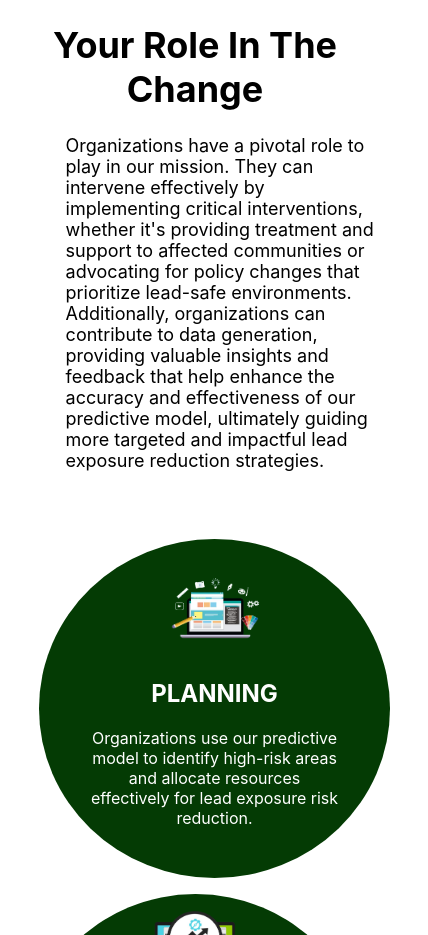
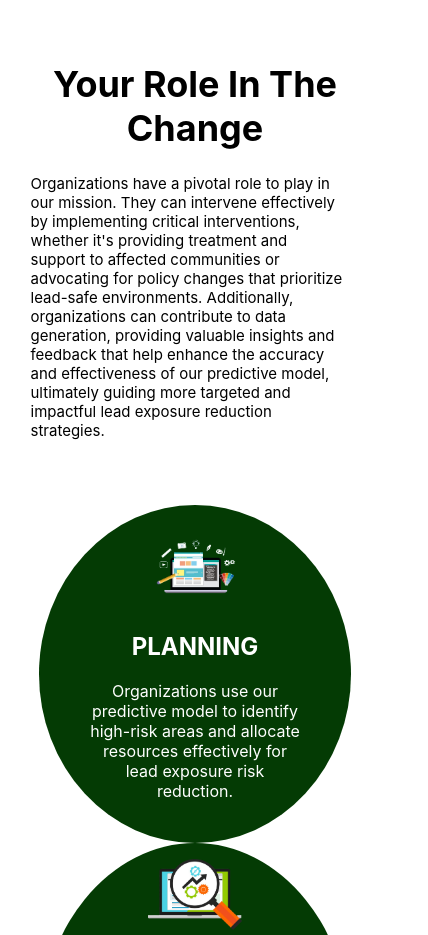
Before and after one commit to akirachix/Neza-Informational, a React (Create React App) app in the folder neza-informationa-lwebsite/: page / in a window 390 px wide. Shown: the part 860-1795 px from the top of the page, 428 px wide, since content can reach past the window. Built offline with nearby package versions, Linux system fonts and the light colour scheme.

Commit message:
updated on about section with media querries on small screen

```diff
--- a/neza-informationa-lwebsite/src/components/NgoRoles/style.css
+++ b/neza-informationa-lwebsite/src/components/NgoRoles/style.css
@@ -3,6 +3,7 @@
   }
   .role{
     margin-top: 10%;
+    overflow: hidden;
   }
 
   .role-content {
@@ -12,7 +13,7 @@
   .role-content p{
     width: 75%;
     text-align: justify;
-    margin-left: 4%;
+    margin-left: 1%;
   }
 
   .planning {
@@ -91,7 +92,7 @@
       }
     .planning {
       background-color: rgb(4, 59, 4);
-      width: 10%;
+      width: 8%;
       height: 10vh;
       color: white;
       margin-left: 26%;
@@ -104,7 +105,7 @@
     }
     .testing-cleaning .testing,
     .testing-cleaning .cleaning {
-      width: 45%;
+      width: 20%;
       height: 40%;
     }
 
@@ -120,7 +121,8 @@
     .role-content p{
       width: 80%;
       text-align: left;
-      /* margin-left: 1%; */
+      font-size: 15px;
+      margin-left: -5%;
     }
     .role{
         margin-top: 75%;
@@ -133,13 +135,22 @@
       text-align: center;
       border-radius: 100%;
     }
-    .planning,
+    .planning{
+      width: 80%;
+      height: 40vh;
+    }
     .testing-cleaning .testing,
     .testing-cleaning .cleaning {
-      width: 90%;
+      width: 80%;
     }
 
     .role img {
       width: 30%;
     }
   }
+  @media (max-width: 380px) {
+    .planning{
+      width: 80%;
+      height: 53vh;
+    }
+  }
--- a/neza-informationa-lwebsite/src/components/Slideshow/style.css
+++ b/neza-informationa-lwebsite/src/components/Slideshow/style.css
@@ -46,7 +46,7 @@
       width: 80vw;
       margin-left: 3%;
       height: 50vh;
-      height: 50vh;
+      height: 70vh;
     }
     .slide{
       grid-template-columns: 1fr;
@@ -83,8 +83,8 @@
     .content {
       text-align: center;
      margin-top: 20%;
-      margin-left: 50%;
-      width: 90vw;
+      margin-left: 52%;
+      width: 80vw;
       font-size: 20px;
       transform: translate(-50%, -50%);
     }
@@ -110,7 +110,7 @@
     .content {
       width: 80%;
       margin-top: 38%;
-      margin-left: 55%;
+      margin-left: 47%;
       text-align: justify;
 
      }
```
